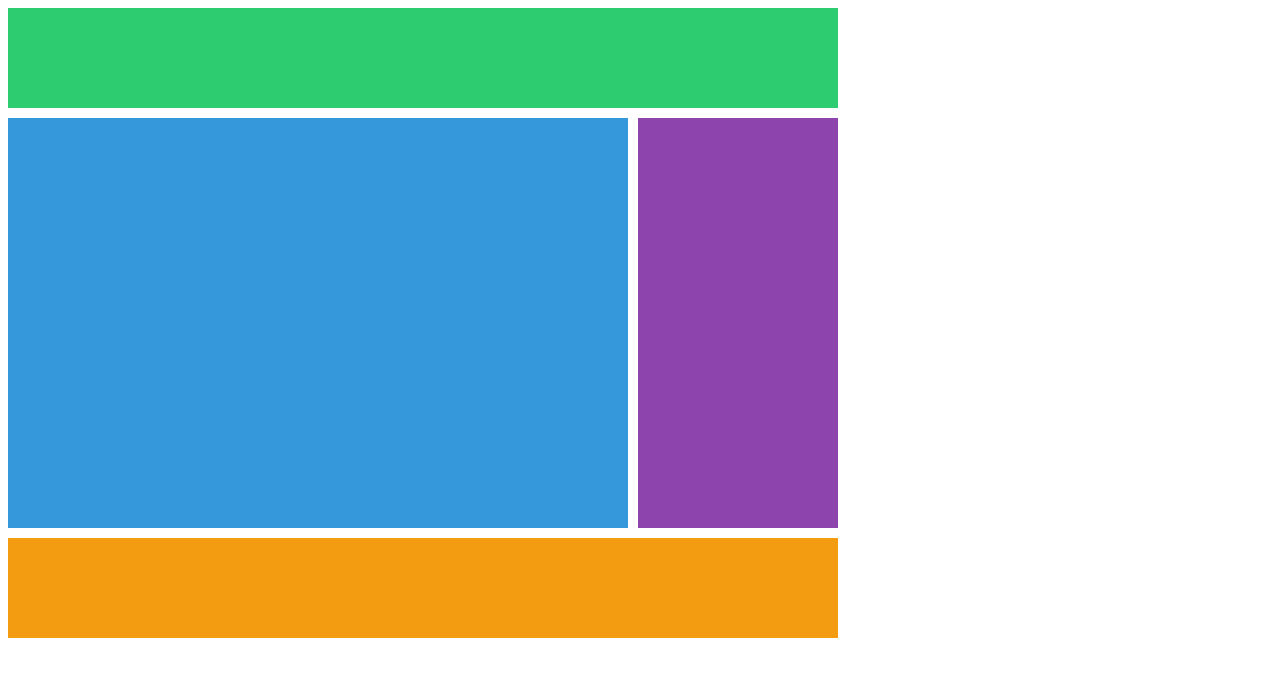
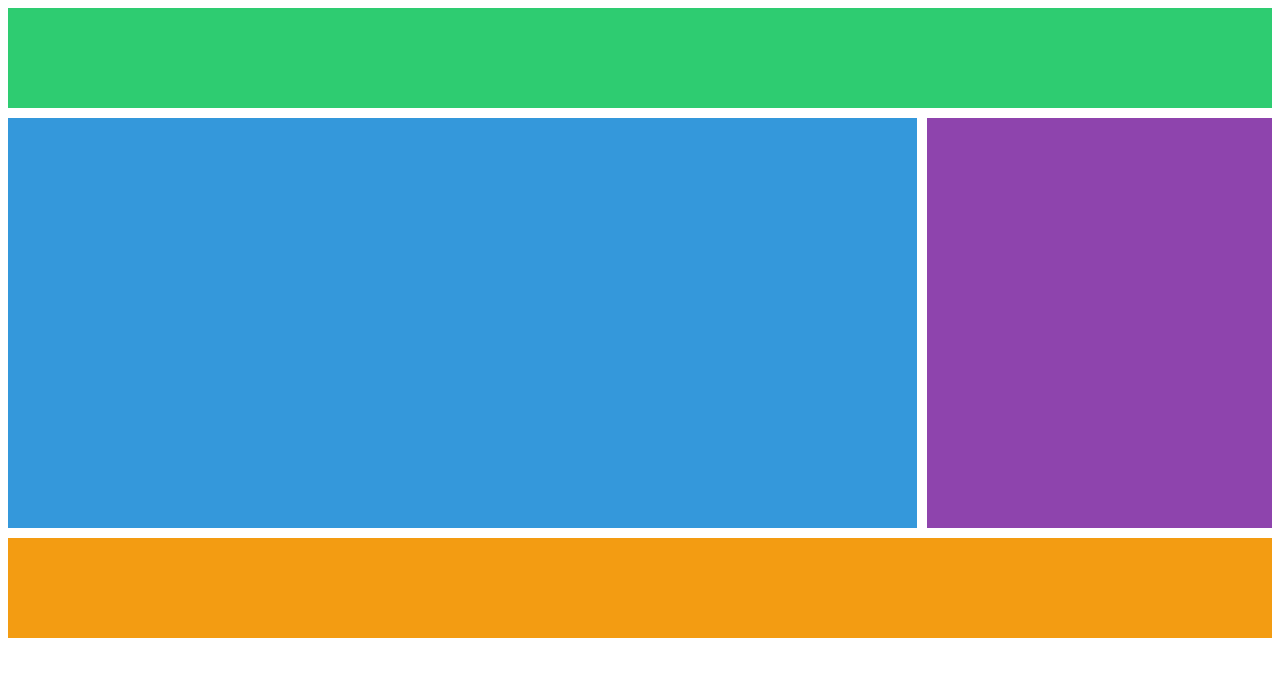
Before and after one commit to sungalex/scss-masterclass, a plain HTML site: page grid/index.html in a window 1280 px wide. Drawn offline with Linux system fonts and the light colour scheme.

Commit message:
grid-column: span

```diff
--- a/grid/src/scss/styles.css
+++ b/grid/src/scss/styles.css
@@ -1,27 +1,27 @@
 .grid {
   display: grid;
-  grid-template-columns: repeat(4, 200px);
+  grid-template-columns: auto 200px;
   grid-template-rows: 100px repeat(2, 200px) 100px;
   gap: 10px;
 }
 
 .header {
   background-color: #2ecc71;
-  grid-column: 1 / -1;
+  grid-column: span 4;
 }
 
 .content {
   background-color: #3498db;
-  grid-column: 1 / -2;
-  grid-row: 2 / 4;
+  grid-column: span 3;
+  grid-row: span 2;
 }
 
 .nav {
   background-color: #8e44ad;
-  grid-row: 2 / 4;
+  grid-row: span 2;
 }
 
 .footer {
   background-color: #f39c12;
-  grid-column: 1 / -1;
+  grid-column: span 4;
 }
```
Also changed, not shown: grid/README.md.
